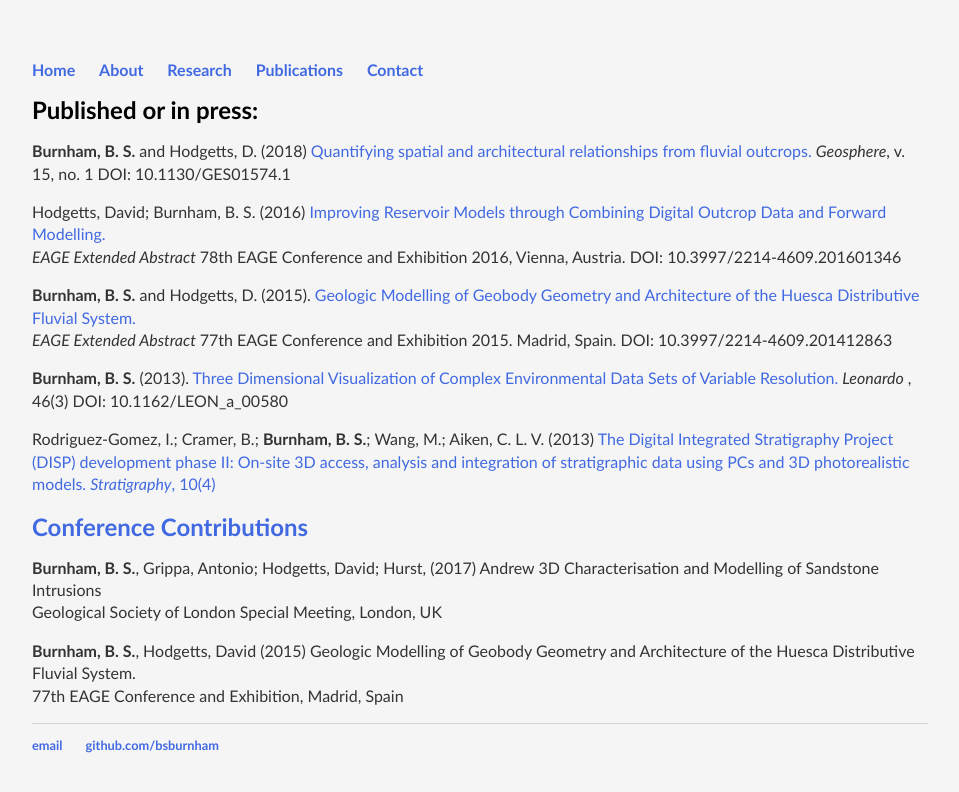
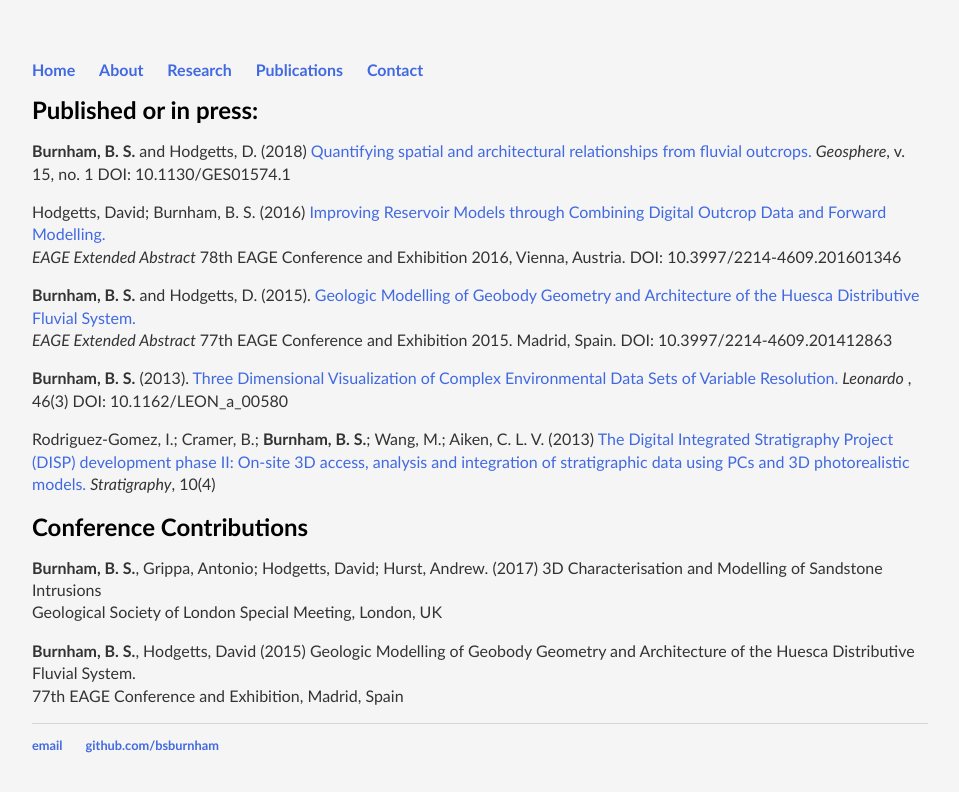
Before and after one commit to bsburnham/bsburnham.github.io, a Jekyll site: the page publications.html, which Jekyll copies as it is, in a window 1280 px wide. Shown: the top 792 px of the page, without its empty margins (160-1119 px from the left). Built offline with Jekyll 4.4.1, drawn with Linux system fonts in a browser that asks for light colours.

```diff
--- a/publications.html
+++ b/publications.html
@@ -36,10 +36,10 @@
 
 		<p>Rodriguez-Gomez, I.; Cramer, B.; <b>Burnham, B. S.</b>; Wang, M.; Aiken, C. L. V. (2013)<a href="http://www.micropress.org/microaccess/stratigraphy/issue-303/article-1858">
 		The Digital Integrated Stratigraphy Project (DISP) development phase II: On-site 3D access, analysis and integration of stratigraphic data using PCs and 3D
-		photorealistic models. <i>Stratigraphy</i>, 10(4)</p>
+			photorealistic models.</a> <i>Stratigraphy</i>, 10(4)</p>
 
 		<h1>Conference Contributions</h1>
-		<p><b>Burnham, B. S.</b>, Grippa, Antonio; Hodgetts, David; Hurst, (2017) Andrew 3D Characterisation and
+		<p><b>Burnham, B. S.</b>, Grippa, Antonio; Hodgetts, David; Hurst, Andrew. (2017) 3D Characterisation and
 		Modelling of Sandstone Intrusions <br>Geological Society of London Special Meeting, London, UK</p>
 
 		<p><b>Burnham, B. S.</b>, Hodgetts, David (2015) Geologic Modelling of Geobody Geometry and Architecture
```
